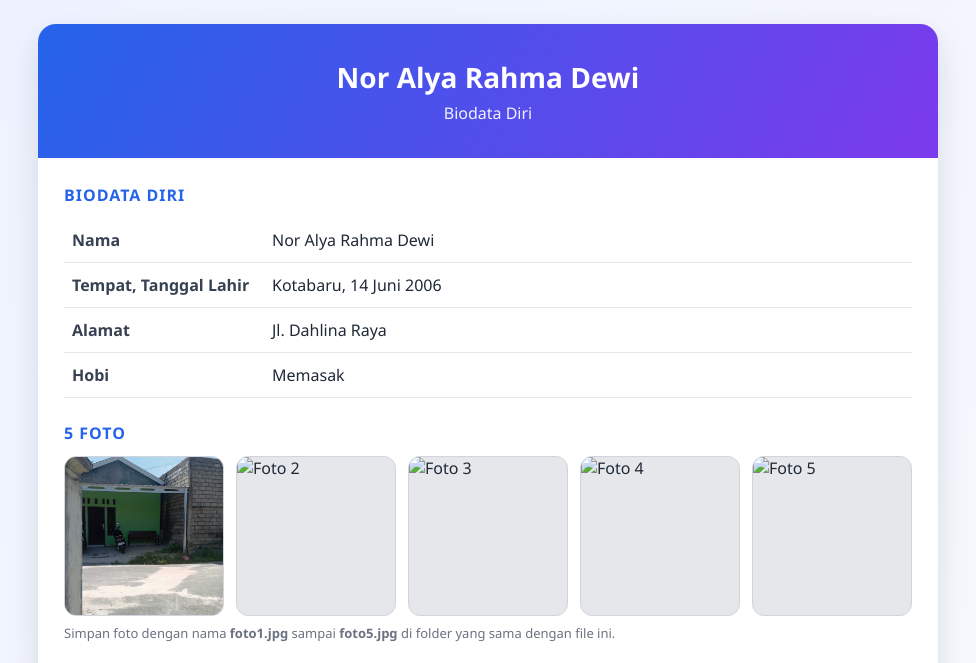
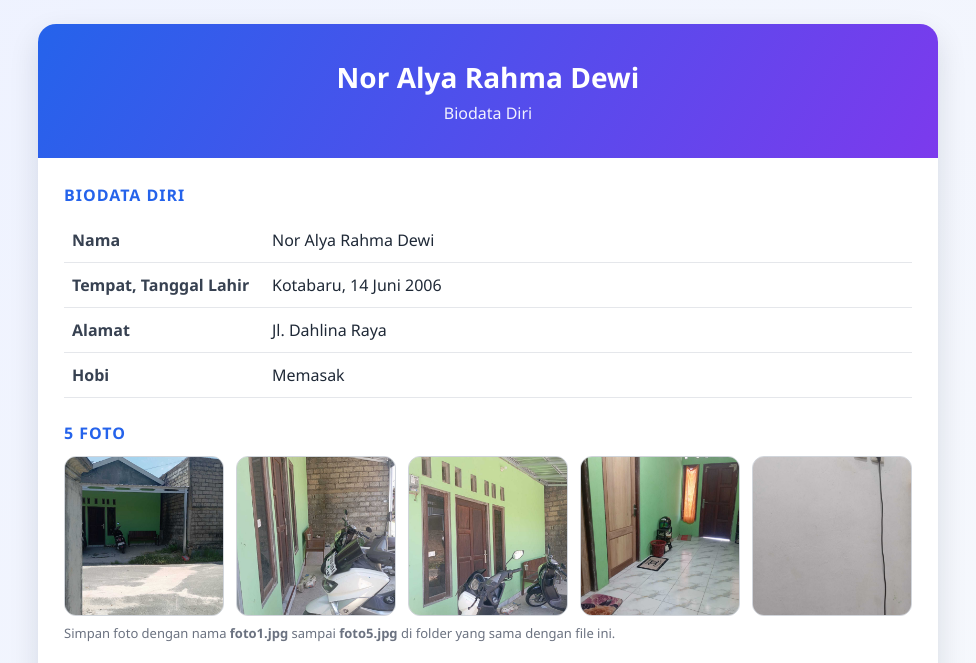
Before and after one commit to alyarahma12/Nor-Alya-Rahma-Dewi, a plain HTML site: page biodata.html in a window 1280 px wide. Shown: the top 663 px of the page, without its empty margins (152-1128 px from the left). Drawn offline with Linux system fonts and the light colour scheme.

Commit message:
Update biodata.html

```diff
--- a/biodata.html
+++ b/biodata.html
@@ -113,10 +113,10 @@
       <h2>5 Foto</h2>
       <div class="gallery">
         <img src="FOTO 1.jpg" alt="Foto 1">
-        <img src="foto2.jpg" alt="Foto 2">
-        <img src="foto3.jpg" alt="Foto 3">
-        <img src="foto4.jpg" alt="Foto 4">
-        <img src="foto5.jpg" alt="Foto 5">
+        <img src="FOTO 2.jpg" alt="Foto 2">
+        <img src="FOTO 3.jpg" alt="Foto 3">
+        <img src="FOTO 4.jpg" alt="Foto 4">
+        <img src="FOTO 5.jpg" alt="Foto 5">
       </div>
       <p class="note">Simpan foto dengan nama <b>foto1.jpg</b> sampai <b>foto5.jpg</b> di folder yang sama dengan file ini.</p>
 
```
